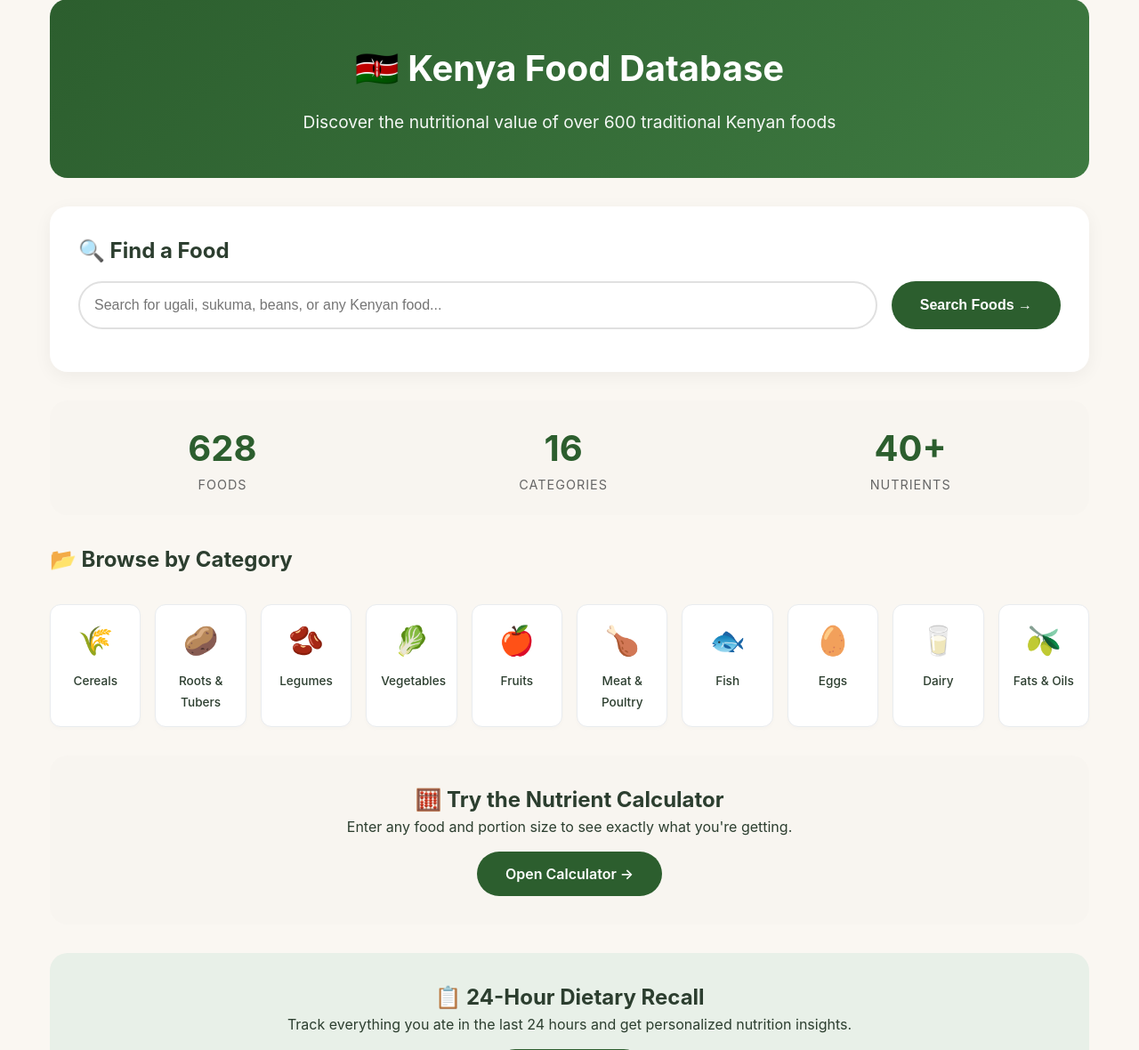
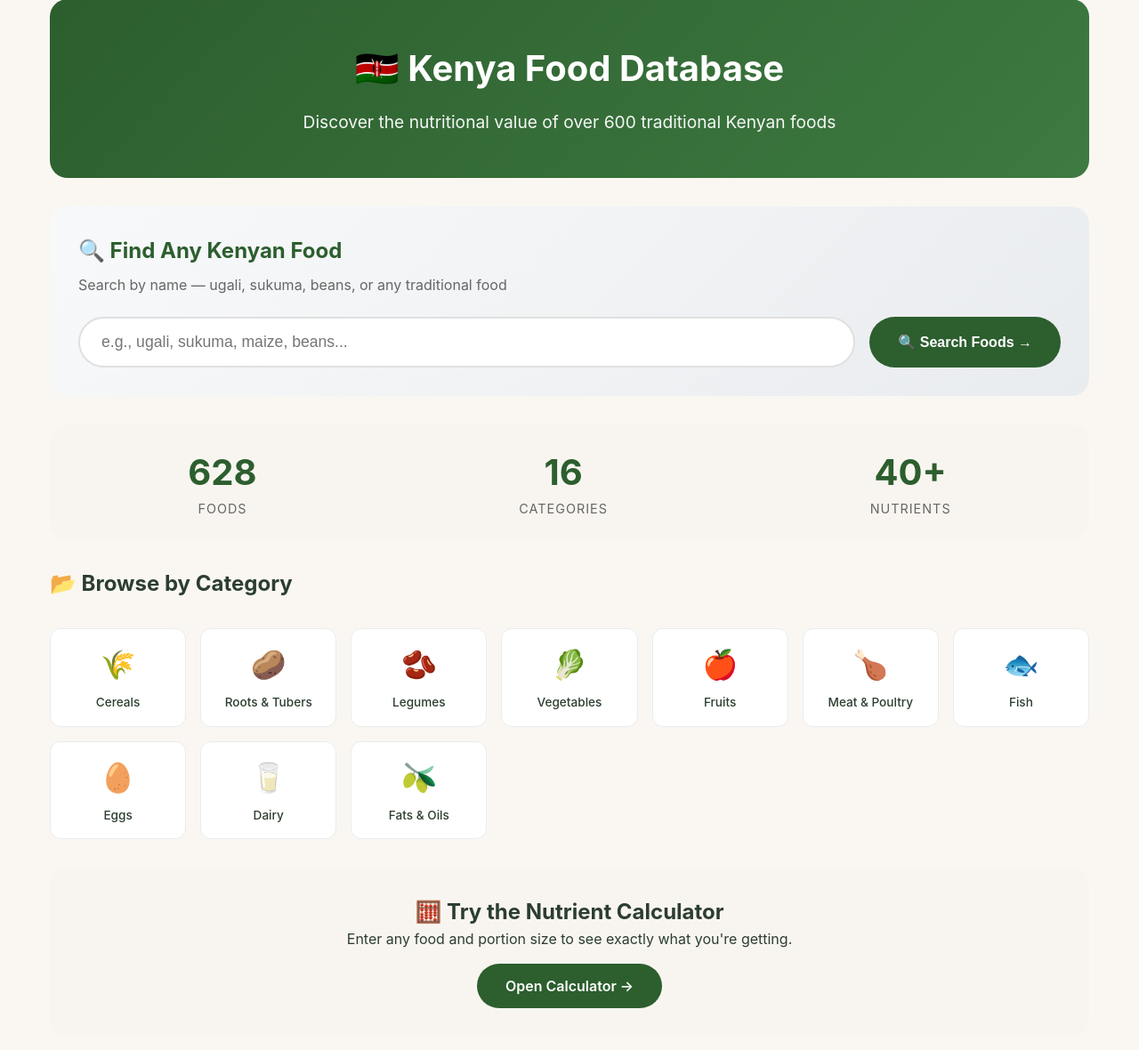
Before and after one commit to melcheddy/kenya-food-database, a Django app: page / in a window 1280 px wide. Shown: the part 99-1279 px from the top of the page at 89% size. Run offline with Django 5.2, Linux system fonts and the light colour scheme.

Commit message:
Add search bar and most searched section to homepage

```diff
--- a/foods/templates/foods/home.html
+++ b/foods/templates/foods/home.html
@@ -4,41 +4,6 @@
 
 {% block extra_css %}
 <style>
-.categories-grid {
-    display: grid;
-    grid-template-columns: repeat(auto-fill, minmax(100px, 1fr));
-    gap: 1rem;
-    margin: 2rem 0;
-}
-
-.category-card {
-    background: white;
-    padding: 1rem;
-    border-radius: 16px;
-    text-align: center;
-    text-decoration: none;
-    color: #2c3e2f;
-    transition: all 0.2s;
-    border: 1px solid #e9ecef;
-}
-
-.category-card:hover {
-    transform: translateY(-3px);
-    box-shadow: 0 8px 20px rgba(0,0,0,0.1);
-    border-color: #2c5e2e;
-}
-
-.category-icon {
-    font-size: 2rem;
-    display: block;
-    margin-bottom: 0.5rem;
-}
-
-.category-name {
-    font-size: 0.85rem;
-    font-weight: 500;
-}
-
     .hero {
         text-align: center;
         padding: 3rem 1rem;
@@ -61,27 +26,28 @@
         margin: 0 auto;
     }
 
+    /* Prominent Search Section */
     .search-section {
-        background: white;
+        background: linear-gradient(135deg, #f8f9fa 0%, #e9ecef 100%);
+        border-radius: 20px;
         padding: 2rem;
-        border-radius: 20px;
-        box-shadow: 0 5px 20px rgba(0,0,0,0.05);
         margin-bottom: 2rem;
     }
 
     .search-form {
         display: flex;
         gap: 1rem;
-        margin: 1rem 0;
+        flex-wrap: wrap;
     }
 
     .search-input {
         flex: 1;
-        padding: 1rem;
+        padding: 1rem 1.5rem;
         border: 2px solid #e0e0e0;
         border-radius: 50px;
-        font-size: 1rem;
-        transition: border-color 0.3s;
+        font-size: 1.1rem;
+        background: white;
+        min-width: 200px;
     }
 
     .search-input:focus {
@@ -98,7 +64,8 @@
         font-size: 1rem;
         font-weight: 600;
         cursor: pointer;
-        transition: background 0.3s;
+        white-space: nowrap;
+        transition: background 0.2s;
     }
 
     .search-button:hover {
@@ -133,9 +100,9 @@
         letter-spacing: 1px;
     }
 
-    .categories {
+    .categories-grid {
         display: grid;
-        grid-template-columns: repeat(auto-fill, minmax(150px, 1fr));
+        grid-template-columns: repeat(auto-fill, minmax(140px, 1fr));
         gap: 1rem;
         margin: 2rem 0;
     }
@@ -147,16 +114,25 @@
         text-align: center;
         text-decoration: none;
         color: #2c3e2f;
-        font-weight: 500;
-        transition: all 0.3s;
         border: 1px solid #e9ecef;
-        box-shadow: 0 2px 5px rgba(0,0,0,0.02);
+        transition: all 0.2s;
     }
 
     .category-card:hover {
         transform: translateY(-3px);
         box-shadow: 0 8px 20px rgba(0,0,0,0.1);
         border-color: #2c5e2e;
+    }
+
+    .category-icon {
+        font-size: 2rem;
+        display: block;
+        margin-bottom: 0.5rem;
+    }
+
+    .category-name {
+        font-size: 0.85rem;
+        font-weight: 500;
     }
 
     .feature-box {
@@ -183,6 +159,25 @@
         background: #1e421f;
     }
 
+    /* Popular Tags */
+    .popular-tag {
+        display: inline-block;
+        background: white;
+        padding: 8px 16px;
+        border-radius: 40px;
+        text-decoration: none;
+        color: #2c5e2e;
+        border: 1px solid #e0e0e0;
+        transition: all 0.2s;
+    }
+
+    .popular-tag:hover {
+        background: #2c5e2e;
+        color: white;
+        border-color: #2c5e2e;
+        transform: translateY(-2px);
+    }
+
     @media (max-width: 600px) {
         .hero h1 {
             font-size: 1.8rem;
@@ -206,7 +201,7 @@
             text-align: center;
         }
 
-        .categories {
+        .categories-grid {
             grid-template-columns: repeat(2, 1fr);
         }
     }
@@ -214,18 +209,22 @@
 {% endblock %}
 
 {% block content %}
+
 <div class="hero">
     <h1>🇰🇪 Kenya Food Database</h1>
     <p>Discover the nutritional value of over 600 traditional Kenyan foods</p>
 </div>
 
+<!-- ========== PROMINENT SEARCH BAR ========== -->
 <div class="search-section">
-    <h2 style="color: #2c3e2f;">🔍 Find a Food</h2>
+    <h2 style="color: #2c5e2e; margin-bottom: 0.5rem;">🔍 Find Any Kenyan Food</h2>
+    <p style="color: #666; margin-bottom: 1.5rem;">Search by name — ugali, sukuma, beans, or any traditional food</p>
     <form action="{% url 'search' %}" method="GET" class="search-form">
-        <input type="text" name="q" class="search-input" placeholder="Search for ugali, sukuma, beans, or any Kenyan food..." required>
-        <button type="submit" class="search-button">Search Foods →</button>
+        <input type="text" name="q" class="search-input" placeholder="e.g., ugali, sukuma, maize, beans..." required>
+        <button type="submit" class="search-button">🔍 Search Foods →</button>
     </form>
 </div>
+<!-- ========== END SEARCH BAR ========== -->
 
 <div class="stats">
     <div class="stat">
@@ -242,49 +241,71 @@
     </div>
 </div>
 
-<h2 style="color: #2c3e2f; margin: 1rem 0;">📂 Browse by Category</h2>
+<h2 style="color: #2c3e2f; margin: 2rem 0 1rem;">📂 Browse by Category</h2>
+
 <div class="categories-grid">
     <a href="{% url 'search' %}?category=1" class="category-card">
-        <span class="category-icon">🌾</span>
-        <span class="category-name">Cereals</span>
+        <div class="category-icon">🌾</div>
+        <div class="category-name">Cereals</div>
     </a>
     <a href="{% url 'search' %}?category=2" class="category-card">
-        <span class="category-icon">🥔</span>
-        <span class="category-name">Roots & Tubers</span>
+        <div class="category-icon">🥔</div>
+        <div class="category-name">Roots & Tubers</div>
     </a>
     <a href="{% url 'search' %}?category=3" class="category-card">
-        <span class="category-icon">🫘</span>
-        <span class="category-name">Legumes</span>
+        <div class="category-icon">🫘</div>
+        <div class="category-name">Legumes</div>
     </a>
     <a href="{% url 'search' %}?category=4" class="category-card">
-        <span class="category-icon">🥬</span>
-        <span class="category-name">Vegetables</span>
+        <div class="category-icon">🥬</div>
+        <div class="category-name">Vegetables</div>
     </a>
     <a href="{% url 'search' %}?category=5" class="category-card">
-        <span class="category-icon">🍎</span>
-        <span class="category-name">Fruits</span>
+        <div class="category-icon">🍎</div>
+        <div class="category-name">Fruits</div>
     </a>
     <a href="{% url 'search' %}?category=6" class="category-card">
-        <span class="category-icon">🍗</span>
-        <span class="category-name">Meat & Poultry</span>
+        <div class="category-icon">🍗</div>
+        <div class="category-name">Meat & Poultry</div>
     </a>
     <a href="{% url 'search' %}?category=7" class="category-card">
-        <span class="category-icon">🐟</span>
-        <span class="category-name">Fish</span>
+        <div class="category-icon">🐟</div>
+        <div class="category-name">Fish</div>
     </a>
     <a href="{% url 'search' %}?category=8" class="category-card">
-        <span class="category-icon">🥚</span>
-        <span class="category-name">Eggs</span>
+        <div class="category-icon">🥚</div>
+        <div class="category-name">Eggs</div>
     </a>
     <a href="{% url 'search' %}?category=9" class="category-card">
-        <span class="category-icon">🥛</span>
-        <span class="category-name">Dairy</span>
+        <div class="category-icon">🥛</div>
+        <div class="category-name">Dairy</div>
     </a>
     <a href="{% url 'search' %}?category=10" class="category-card">
-        <span class="category-icon">🫒</span>
-        <span class="category-name">Fats & Oils</span>
+        <div class="category-icon">🫒</div>
+        <div class="category-name">Fats & Oils</div>
     </a>
 </div>
+
+<!-- ========== MOST SEARCHED SECTION ========== -->
+{% if popular_searches %}
+<div style="margin: 2rem 0; padding: 1.5rem; background: #f8f9fa; border-radius: 16px;">
+    <h3 style="color: #2c5e2e; margin-bottom: 1rem; display: flex; align-items: center; gap: 8px;">
+        <span>🔥</span> Most Searched Foods
+    </h3>
+    <div style="display: flex; flex-wrap: wrap; gap: 0.75rem;">
+        {% for search in popular_searches %}
+        <a href="{% url 'search' %}?q={{ search.query }}"
+           class="popular-tag"
+           style="display: inline-block; background: white; padding: 8px 16px; border-radius: 40px; text-decoration: none; color: #2c5e2e; border: 1px solid #e0e0e0; transition: all 0.2s;">
+            {{ search.query }}
+            <span style="background: #e0e0e0; color: #666; border-radius: 20px; padding: 2px 8px; margin-left: 6px; font-size: 0.7rem;">{{ search.count }}</span>
+        </a>
+        {% endfor %}
+    </div>
+    <p style="margin-top: 1rem; font-size: 0.75rem; color: #666;">Based on what Kenyans are searching for</p>
+</div>
+{% endif %}
+<!-- ========== END MOST SEARCHED ========== -->
 
 <div class="feature-box">
     <h2 style="color: #2c3e2f;">🧮 Try the Nutrient Calculator</h2>
@@ -303,4 +324,5 @@
     <p>See how different Kenyan foods stack up against each other.</p>
     <a href="{% url 'compare' %}" class="feature-link">Compare Now →</a>
 </div>
+
 {% endblock %}
```
